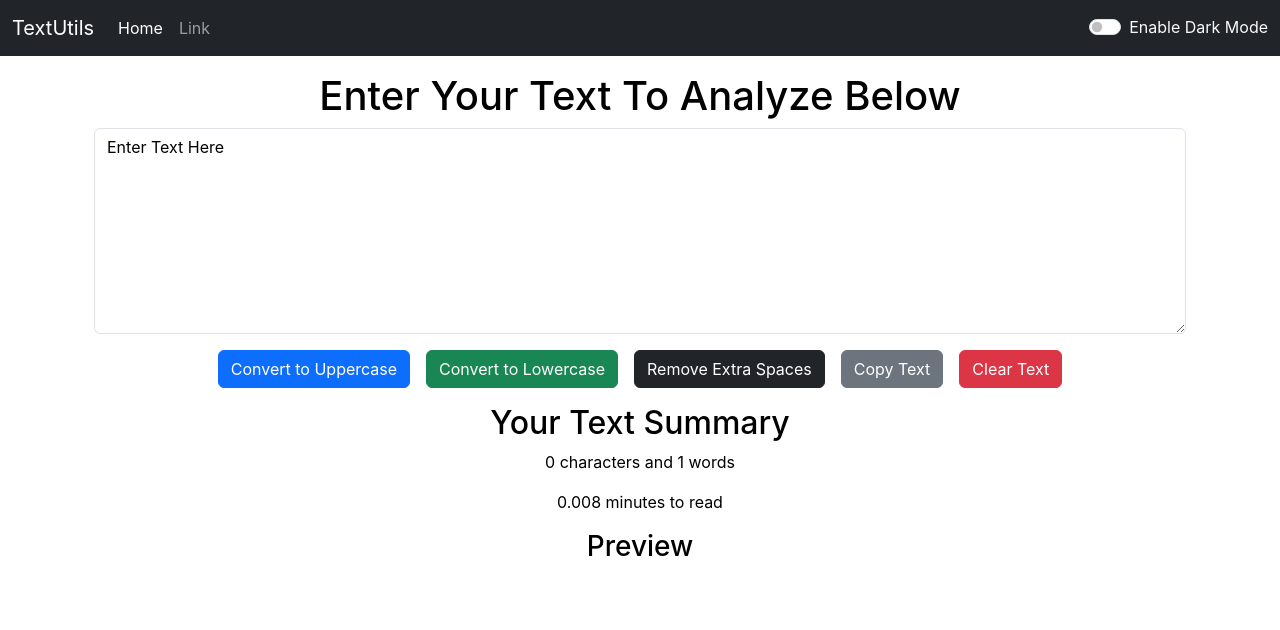
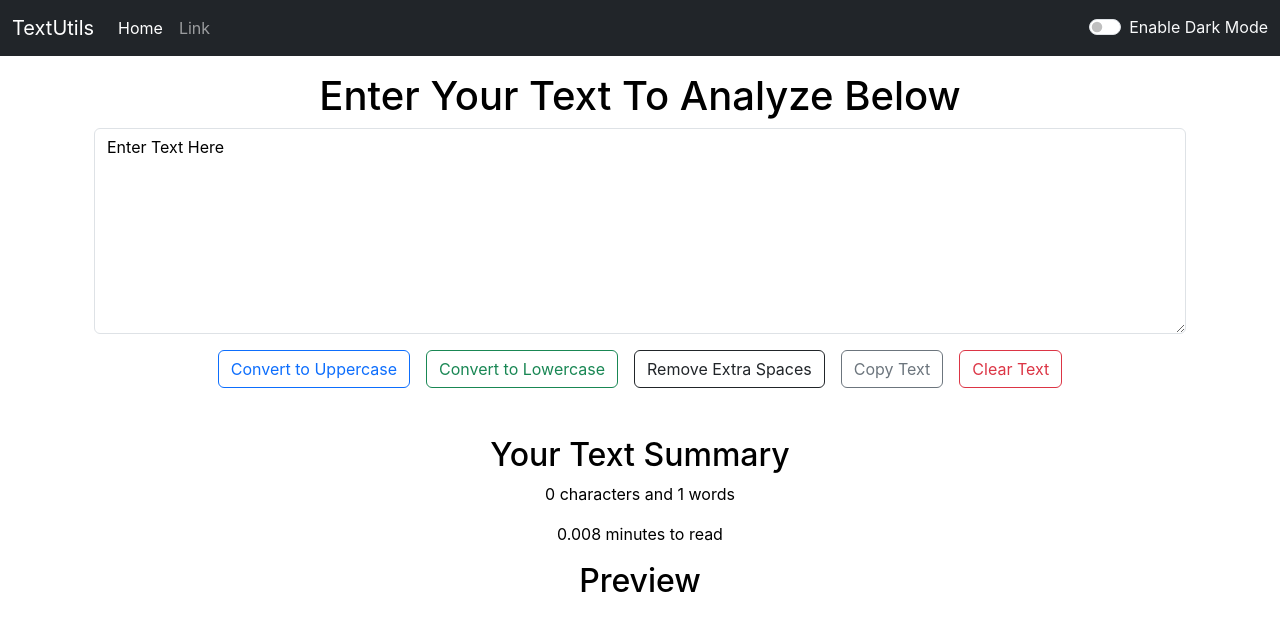
Before and after one commit to Vansh300901/TextUtils, a React (Create React App) app in the folder textutils/: page / in a window 1280 px wide. Shown: the top 630 px of the page. Built offline with nearby package versions, Linux system fonts and the light colour scheme.

Commit message:
Added Alerts to buttons
Added alerts to all the possible user interaction with the application to let the user know about the state of their request/action, and whether it was successful or not.

```diff
--- a/textutils/src/App.js
+++ b/textutils/src/App.js
@@ -3,12 +3,25 @@ import NavBar from './components/NavBar';
 import TextForm from './components/TextForm';
 import About from './components/About';
 import { useState } from 'react';
+import Alert from './components/Alert';
 
 function App() {
   const [mode, setMode] = useState({
     backgroundColor: 'dark',
     darkModeText: 'Enable Dark Mode'
   });
+
+  const [alert, setAlert] = useState(null);
+
+  const showAlert = (message, type) => {
+    setAlert({
+      message: message,
+      type: type
+    })
+    setTimeout(() => {
+      setAlert(null);
+    }, 1500);
+  }
 
   const toggleDarkMode = () => {
     if (mode.backgroundColor === 'dark') {
@@ -17,6 +30,7 @@ function App() {
         darkModeText: 'Enable Light Mode'
       })
       document.body.style.backgroundColor = 'black'
+      showAlert("Dark mode has been enabled", 'success')
     }
     else {
       setMode({
@@ -24,13 +38,15 @@ function App() {
         darkModeText: 'Enable Dark Mode'
       })
       document.body.style.backgroundColor = 'white'
+      showAlert("Light mode has been enabled", 'success')
     }
   }
   return (
     <div className="App">
       <NavBar title="TextUtils" mode={mode} toggleDarkMode={toggleDarkMode} />
+      <Alert alert={alert} />
       <div className="container my-3">
-        <TextForm heading="Enter Your Text To Analyze Below" mode={mode} />
+        <TextForm heading="Enter Your Text To Analyze Below" mode={mode} showAlert={showAlert} />
       </div>
       {/* <div className="container my-3">
         <About />
--- /dev/null
+++ b/textutils/src/components/Alert.js
@@ -0,0 +1,13 @@
+import React from 'react'
+
+const Alert = (props) => {
+    return (
+        props.alert && <div>
+            <div className={`alert alert-${props.alert.type} alert-dismissible fade show`} role="alert">
+                <strong>{props.alert.message}</strong>
+            </div>
+        </div>
+    )
+}
+
+export default Alert
--- a/textutils/src/components/TextForm.js
+++ b/textutils/src/components/TextForm.js
@@ -11,24 +11,29 @@ const TextForm = (props) => {
     const handleUppercaseClick = () => {
         let newText = textarea.toUpperCase();
         setTextarea(newText)
+        props.showAlert("Successfully converted to Uppercase", "success")
     }
 
     const handleLowercaseClick = () => {
         let newText = textarea.toLowerCase();
         setTextarea(newText)
+        props.showAlert("Successfully converted to Lowercase", "success")
     }
 
     const handleClearClick = () => {
         setTextarea('')
+        props.showAlert("Successfully cleared the textbox", "success")
     }
 
     const handleCopyClick = () => {
         navigator.clipboard.writeText(textarea)
+        props.showAlert("Successfully copied to Clipboard", "success")
     }
 
     const handleRemoveSpacesClick = () => {
         let newText = textarea.split(/[ ]+/);
         setTextarea(newText.join(" "))
+        props.showAlert("Successfully removed extra spaces", "success")
     }
 
     useEffect(() => {
@@ -53,17 +58,17 @@ const TextForm = (props) => {
                 <div className="mb-3">
                     <textarea className="form-control" id="myBox" rows="8" onChange={handleTextChange} value={textarea} placeholder='Enter Text Here' style={{ backgroundColor: props.mode.backgroundColor === 'light' ? 'black' : 'white', color: props.mode.backgroundColor === 'light' ? 'white' : 'black' }}></textarea>
                 </div>
-                <button className="btn btn-primary mx-2" onClick={handleUppercaseClick}>Convert to Uppercase</button>
-                <button className="btn btn-success mx-2" onClick={handleLowercaseClick}>Convert to Lowercase</button>
-                <button className="btn btn-dark mx-2" onClick={handleRemoveSpacesClick}>Remove Extra Spaces</button>
-                <button className="btn btn-secondary mx-2" onClick={handleCopyClick}>Copy Text</button>
-                <button className="btn btn-danger mx-2" onClick={handleClearClick}>Clear Text</button>
+                <button className={`btn btn${props.mode.backgroundColor === 'light' ? '' : '-outline'}-primary mx-2`} onClick={handleUppercaseClick}>Convert to Uppercase</button>
+                <button className={`btn btn${props.mode.backgroundColor === 'light' ? '' : '-outline'}-success mx-2`} onClick={handleLowercaseClick}>Convert to Lowercase</button>
+                <button className={`btn btn${props.mode.backgroundColor === 'light' ? '' : '-outline'}-dark mx-2`} onClick={handleRemoveSpacesClick}>Remove Extra Spaces</button>
+                <button className={`btn btn${props.mode.backgroundColor === 'light' ? '' : '-outline'}-secondary mx-2`} onClick={handleCopyClick}>Copy Text</button>
+                <button className={`btn btn${props.mode.backgroundColor === 'light' ? '' : '-outline'}-danger mx-2`} onClick={handleClearClick}>Clear Text</button>
             </div>
-            <div className="container my-3" style={{ color: props.mode.backgroundColor === 'light' ? 'white' : 'black' }}>
+            <div className="container my-5" style={{ color: props.mode.backgroundColor === 'light' ? 'white' : 'black' }}>
                 <h2>Your Text Summary</h2>
                 <p>{textarea.length} characters and {textarea.split(" ").length} words</p>
                 <p>{0.008 * textarea.split(" ").length} minutes to read</p>
-                <h3>Preview</h3>
+                <h2>Preview</h2>
                 <p>{textarea}</p>
             </div>
         </>
```
